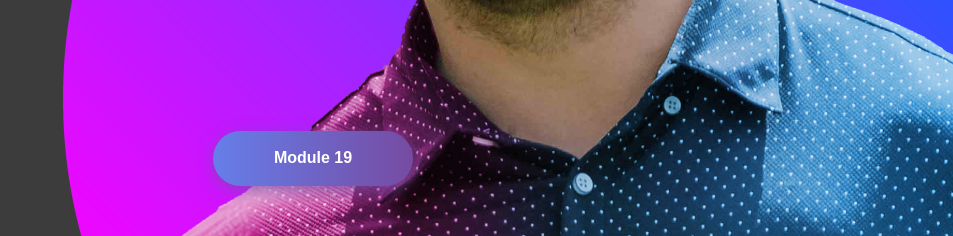
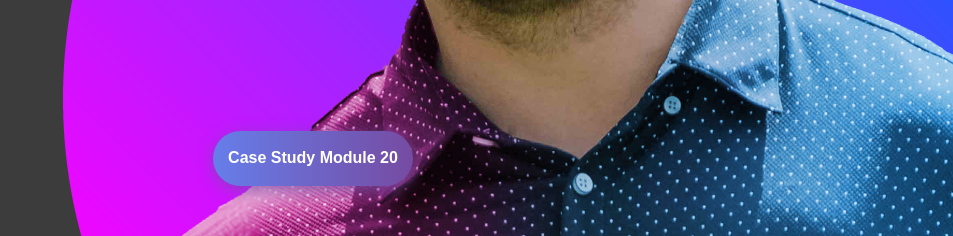
Before and after one commit to 1Chris-Saylor/UX_UI_HW_19, a plain HTML site: page index.html in a window 1280 px wide. Shown: the part 1000-1236 px from the top of the page, without its empty margins (327-1280 px from the left). Drawn offline with nearby package versions, Linux system fonts and the light colour scheme; files that its build step writes are made by us from their sources.

Commit message:
Link to Module 20

```diff
--- a/index.html
+++ b/index.html
@@ -87,11 +87,11 @@
 
 
 <div class="buttons">
+    <a href="https://1chris-saylor.github.io/UX_UI_HW_20/" target="_blank" rel="noopener noreferrer">
+        <button class="btn-hover color-3">Case Study Module 20</button>
+    </a>
+</div>
 
-    <button class="btn-hover color-3">Module 19</button>
-
-
-</div>
 
 
 <!DOCTYPE html>
```
